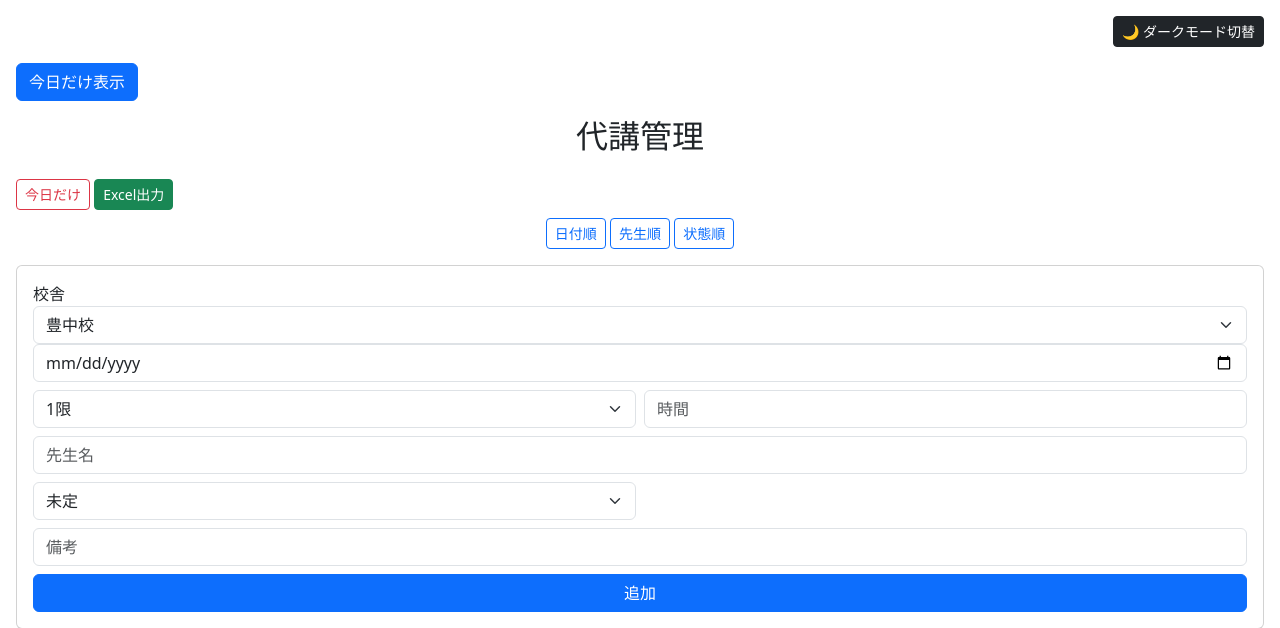
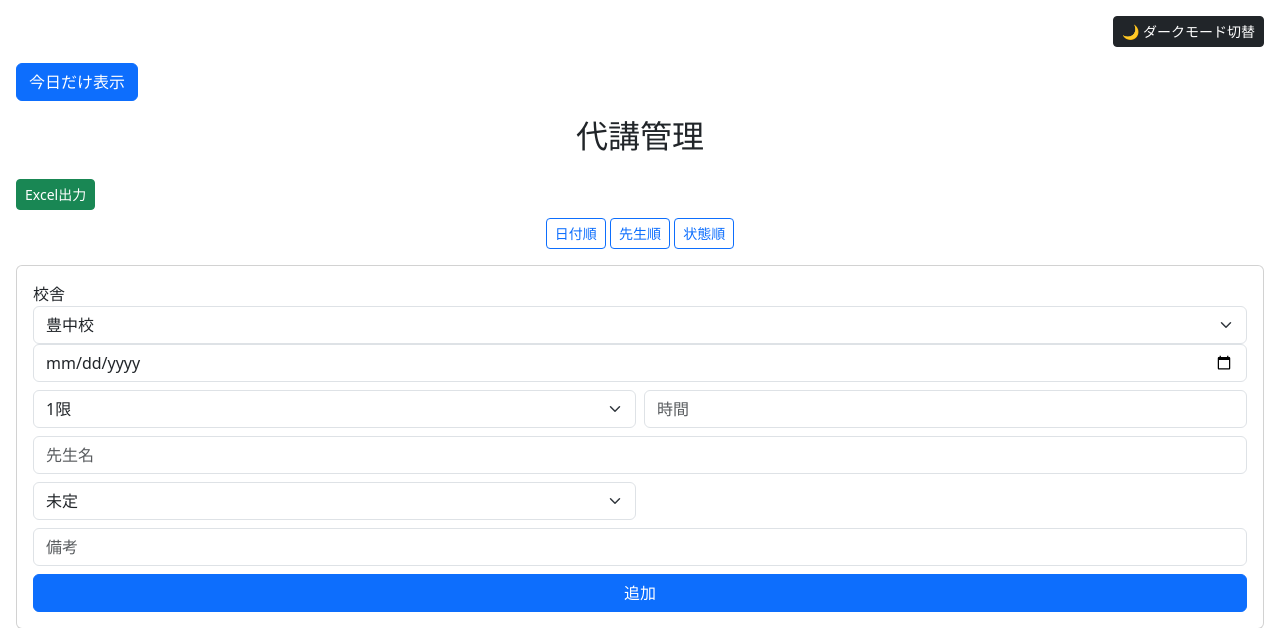
Before and after one commit to ndbshbfjsh/jukudaikou-app, a Flask app: page / in a window 1280 px wide. Shown: the top 628 px of the page. Run offline with Flask 3, Linux system fonts and the light colour scheme; some libraries are stand-ins or nearby versions.

Commit message:
remove old today button

```diff
--- a/templates/index.html
+++ b/templates/index.html
@@ -11,7 +11,7 @@
 </div>
 <h2 class="text-center mb-4">代講管理</h2>
 
-<a href="/today" class="btn btn-outline-danger btn-sm mb-2">今日だけ</a>
+
 <a href="/export" class="btn btn-success btn-sm mb-2">Excel出力</a>
 
 <div class="mb-3 text-center">
```
